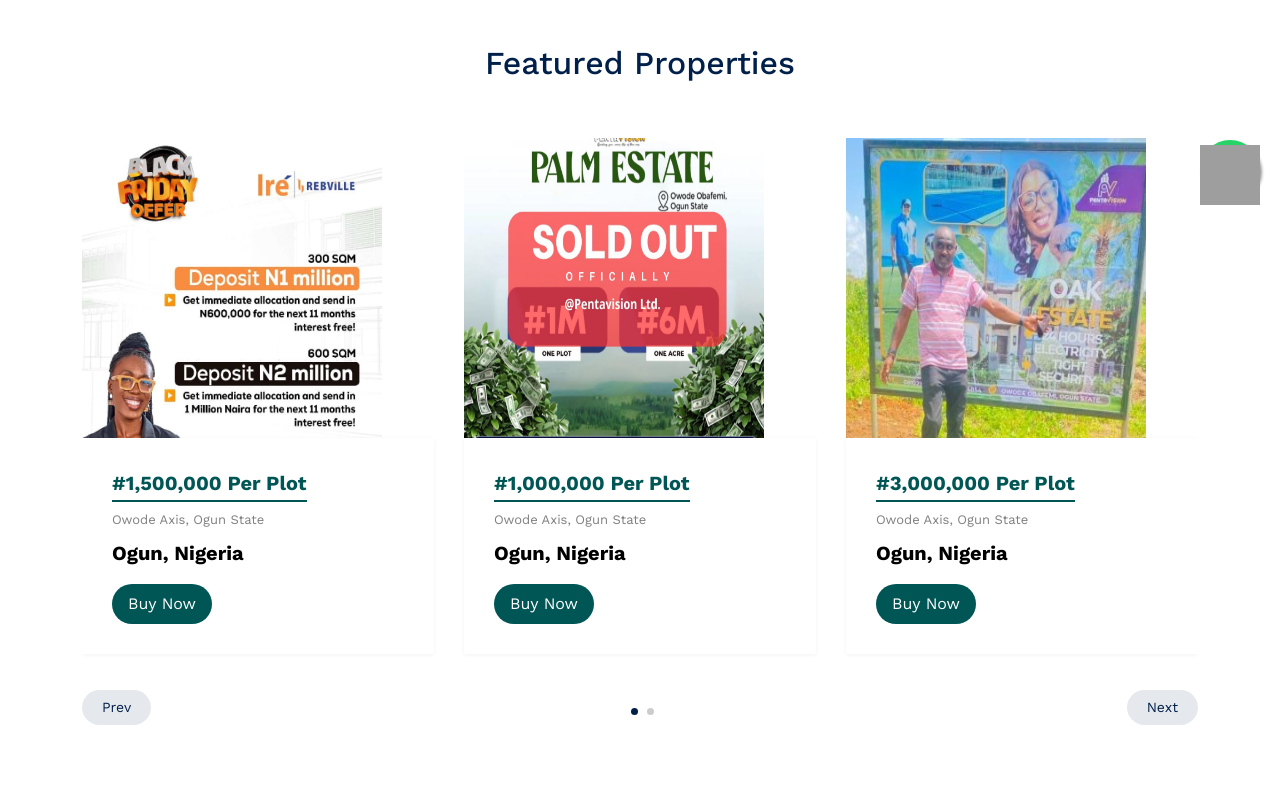
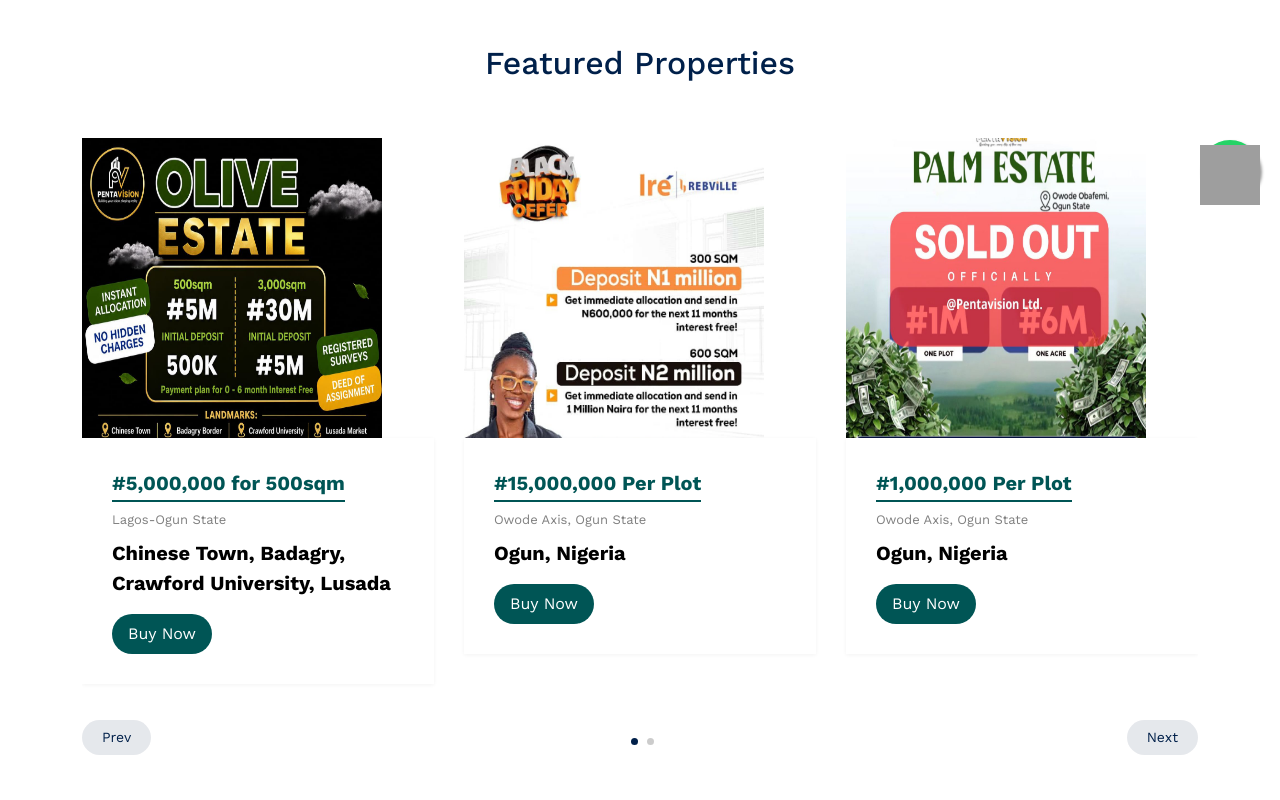
Before and after one commit to ibnidris01/pentavision-real-estate, a plain HTML site: page properties.html in a window 1280 px wide. Shown: the part 580-1380 px from the top of the page. Drawn offline with nearby package versions, Linux system fonts and the light colour scheme; grey boxes are pictures that could not be loaded; files whose address does not match are found by name.

Commit message:
little commit

```diff
--- a/properties.html
+++ b/properties.html
@@ -157,10 +157,10 @@
                 </a>
 
                 <div class="property-content">
-                  <div class="price mb-2"><span>#3,000,000 Per Plot</span></div>
+                  <div class="price mb-2"><span>#4,000,000 Per Plot</span></div>
                   <div>
                     <span class="d-block mb-2 text-black-50">Owode Axis, Ogun State</span>
-                    <span class="city d-block mb-3">Ogun, Nigeria</span>
+                    <span class="city d-block mb-3">SOLD OUT</span>
 
                     <!-- <div class="specs d-flex mb-4">
                         <span class="d-block d-flex align-items-center me-3">
@@ -178,6 +178,32 @@
                 </div>
               </div>
               <!-- .item -->
+               <div class="property-item">
+                <a href="property-single.html" class="img">
+                  <img src="images/olivenew2.jpeg" alt="Image" class="img-fluid" />
+                </a>
+
+                <div class="property-content">
+                  <div class="price mb-2"><span>#5,000,000 for 500sqm</span></div>
+                  <div>
+                    <span class="d-block mb-2 text-black-50">Lagos-Ogun State</span>
+                    <span class="city d-block mb-3">Chinese Town, Badagry, Crawford University, Lusada</span>
+
+                    <!-- <div class="specs d-flex mb-4">
+                        <span class="d-block d-flex align-items-center me-3">
+                          <span class="icon-bed me-2"></span>
+                          <span class="caption">2 beds</span>
+                        </span>
+                        <span class="d-block d-flex align-items-center">
+                          <span class="icon-bath me-2"></span>
+                          <span class="caption">2 baths</span>
+                        </span>
+                      </div> -->
+
+                    <a href="https://docs.google.com/forms/d/e/1FAIpQLSe4R8uCjfvceksspzkOiFONnbZyzk1lLuEeDKDrEKHYSDAQPw/viewform?usp=dialog" class="btn btn-primary py-2 px-3">Buy Now</a>
+                  </div>
+                </div>
+              </div>
 
               <!-- <div class="property-item">
                   <a href="property-single.html" class="img">
@@ -219,7 +245,7 @@
                 </a>
 
                 <div class="property-content">
-                  <div class="price mb-2"><span>#1,500,000 Per Plot</span></div>
+                  <div class="price mb-2"><span>#15,000,000 Per Plot</span></div>
                   <div>
                     <span class="d-block mb-2 text-black-50">Owode Axis, Ogun State</span>
                     <span class="city d-block mb-3">Ogun, Nigeria</span>
@@ -235,7 +261,7 @@
                         </span>
                       </div> -->
 
-                   <a href="https://docs.google.com/forms/d/e/1FAIpQLSe4R8uCjfvceksspzkOiFONnbZyzk1lLuEeDKDrEKHYSDAQPw/viewform?usp=dialog" class="btn btn-primary py-2 px-3">Buy Now</a>
+                    <a href="https://docs.google.com/forms/d/e/1FAIpQLSe4R8uCjfvceksspzkOiFONnbZyzk1lLuEeDKDrEKHYSDAQPw/viewform?usp=dialog" class="btn btn-primary py-2 px-3">Buy Now</a>
                   </div>
                 </div>
               </div>
@@ -303,32 +329,7 @@
               </div>
               <!-- .item -->
 
-              <div class="property-item">
-                <a href="property-single.html" class="img">
-                  <img src="images/img_6.jpg" alt="Image" class="img-fluid" />
-                </a>
 
-                <div class="property-content">
-                  <div class="price mb-2"><span>#3,000,000 Per Plot</span></div>
-                  <div>
-                    <span class="d-block mb-2 text-black-50">Owode Axis, Ogun State</span>
-                    <span class="city d-block mb-3">Ogun, Nigeria</span>
-
-                    <!-- <div class="specs d-flex mb-4">
-                        <span class="d-block d-flex align-items-center me-3">
-                          <span class="icon-bed me-2"></span>
-                          <span class="caption">2 beds</span>
-                        </span>
-                        <span class="d-block d-flex align-items-center">
-                          <span class="icon-bath me-2"></span>
-                          <span class="caption">2 baths</span>
-                        </span>
-                      </div> -->
-
-                    <a href="https://docs.google.com/forms/d/e/1FAIpQLSe4R8uCjfvceksspzkOiFONnbZyzk1lLuEeDKDrEKHYSDAQPw/viewform?usp=dialog" class="btn btn-primary py-2 px-3">Buy Now</a>
-                  </div>
-                </div>
-              </div>
               <!-- .item -->
 
               <div class="property-item">
@@ -353,7 +354,7 @@
                         </span>
                       </div> -->
 
-                    <a href="property-single.html" class="btn btn-primary py-2 px-3">See details</a>
+                   <a href="https://docs.google.com/forms/d/e/1FAIpQLSe4R8uCjfvceksspzkOiFONnbZyzk1lLuEeDKDrEKHYSDAQPw/viewform?usp=dialog" class="btn btn-primary py-2 px-3">Buy Now</a>
                   </div>
                 </div>
               </div>
@@ -361,14 +362,14 @@
 
               <div class="property-item">
                 <a href="property-single.html" class="img">
-                  <img src="images/img_7.jpg" alt="Image" class="img-fluid" />
+                  <img src="images/olivenew1.jpeg" alt="Image" class="img-fluid" />
                 </a>
 
                 <div class="property-content">
-                  <div class="price mb-2"><span>#3,000,000 Per Plot</span></div>
+                  <div class="price mb-2"><span>#1,000,000 for 300sqm</span></div>
                   <div>
-                    <span class="d-block mb-2 text-black-50">Owode Axis, Ogun State</span>
-                    <span class="city d-block mb-3">Ogun, Nigeria</span>
+                    <span class="d-block mb-2 text-black-50">Lagos-Ogun State</span>
+                    <span class="city d-block mb-3">Chinese Town, Badagry, Crawford University, Lusada<</span>
 
                     <!-- <div class="specs d-flex mb-4">
                         <span class="d-block d-flex align-items-center me-3">
@@ -381,7 +382,7 @@
                         </span>
                       </div> -->
 
-                  <a href="https://docs.google.com/forms/d/e/1FAIpQLSe4R8uCjfvceksspzkOiFONnbZyzk1lLuEeDKDrEKHYSDAQPw/viewform?usp=dialog" class="btn btn-primary py-2 px-3">Buy Now</a>
+                    <a href="https://docs.google.com/forms/d/e/1FAIpQLSe4R8uCjfvceksspzkOiFONnbZyzk1lLuEeDKDrEKHYSDAQPw/viewform?usp=dialog" class="btn btn-primary py-2 px-3">Buy Now</a>
                   </div>
                 </div>
               </div>
@@ -394,7 +395,7 @@
             </div>
           </div>
         </div>
-        </div>
+      </div>
       </div>
     </div>
 
```
Also changed, not shown: index.html (+41 -33 lines), images/olivenew1.jpeg (added), images/olivenew2.jpeg (added).
